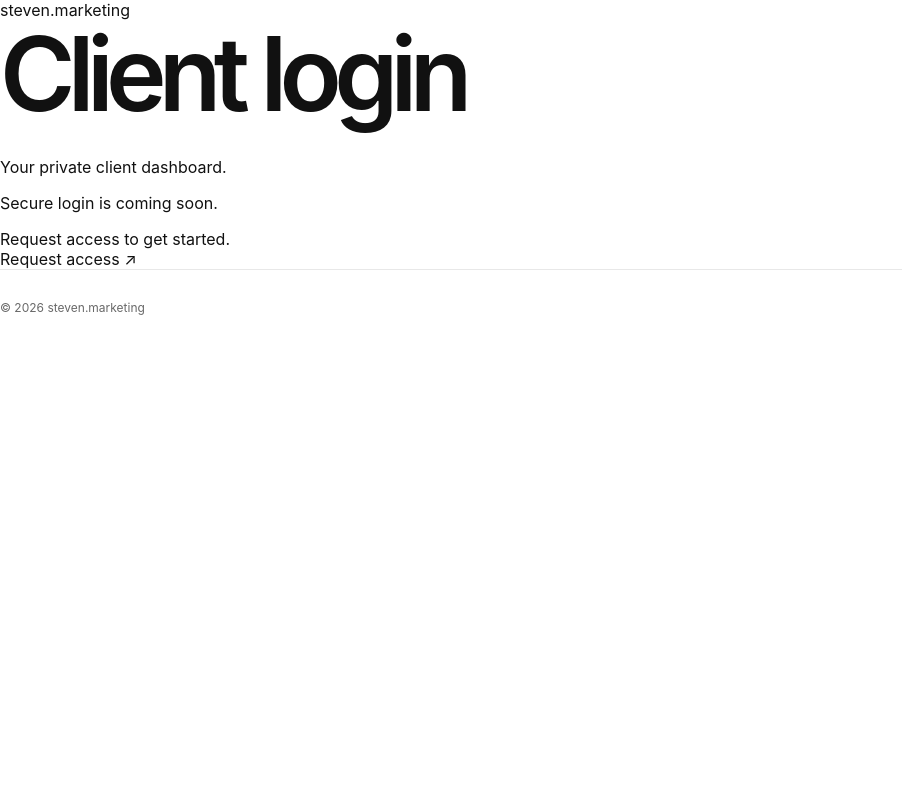
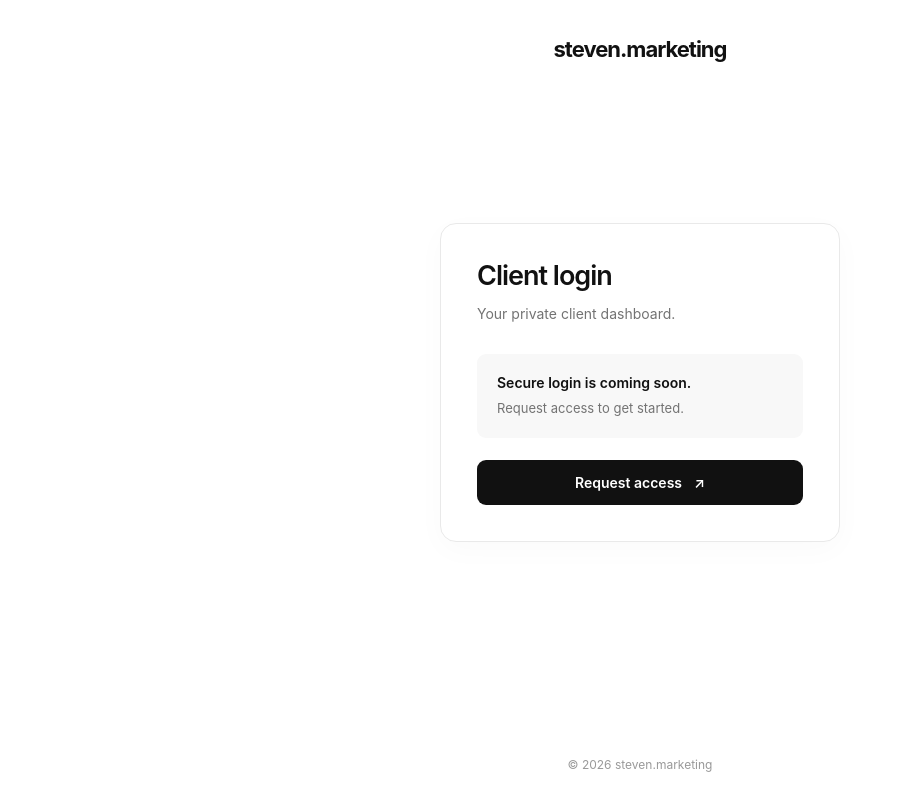
Before and after one commit to scmktg/Steven.marketing, a Next.js app: page / in a window 1280 px wide. Shown: the whole page, without its empty margins (0-902 px from the left). Built offline with nearby package versions, Linux system fonts and the light colour scheme.

Commit message:
Make homepage a minimal centered client login screen

```diff
--- a/src/app/globals.css
+++ b/src/app/globals.css
@@ -1,43 +1,21 @@
-:root { color-scheme: light; --background: #fff; --text: #111; --muted: #686868; --border: #e8e8e8; }
+:root { color-scheme: light; --ink: #111; --muted: #737373; --line: #e9e9e9; }
 * { box-sizing: border-box; }
-html { scroll-behavior: smooth; }
-body { margin: 0; background: var(--background); color: var(--text); font-family: -apple-system, BlinkMacSystemFont, "Segoe UI", Helvetica, Arial, sans-serif; -webkit-font-smoothing: antialiased; }
+html, body { min-height: 100%; }
+body { margin: 0; background: #fff; color: var(--ink); font-family: -apple-system, BlinkMacSystemFont, "Segoe UI", Helvetica, Arial, sans-serif; -webkit-font-smoothing: antialiased; }
 a { color: inherit; text-decoration: none; }
-a:focus-visible { outline: 2px solid #111; outline-offset: 5px; border-radius: 3px; }
-.site-shell { width: min(100% - 88px, 1120px); min-height: 100dvh; margin: auto; display: flex; flex-direction: column; }
-.masthead { display: flex; align-items: center; justify-content: space-between; min-height: 88px; gap: 20px; }
-.wordmark { font-size: 20px; font-weight: 650; letter-spacing: -0.8px; white-space: nowrap; }
-.nav-link { font-size: 13px; font-weight: 500; white-space: nowrap; }
-.nav-link span { margin-left: 8px; }
-.hero { flex: 1; display: flex; flex-direction: column; justify-content: center; align-items: flex-start; padding: clamp(110px, 16vh, 200px) 0 clamp(130px, 20vh, 230px); }
-.eyebrow { font-size: 12px; letter-spacing: .02em; color: var(--muted); margin: 0 0 25px; }
-h1, h2, p { overflow-wrap: break-word; }
-h1 { font-size: clamp(56px, 8vw, 104px); line-height: 1.06; letter-spacing: -.075em; font-weight: 600; margin: 0 0 28px; }
-.intro { max-width: 550px; margin: 0; color: var(--muted); line-height: 1.65; font-size: clamp(17px, 2vw, 20px); }
-.button { display: inline-flex; justify-content: space-between; align-items: center; gap: 38px; padding: 15px 20px; border-radius: 9px; font-size: 13px; font-weight: 600; transition: transform .15s ease, background .15s ease; white-space: nowrap; }
-.button:hover { transform: translateY(-2px); }
-.button-dark { background: #111; color: #fff; margin-top: 36px; }
-.button-dark:hover { background: #333; }
-.button-outline { border: 1px solid #ccc; background: #fff; }
-.button-outline:hover { background: #f7f7f7; }
-.client-section { border-top: 1px solid var(--border); padding: 76px 0 88px; display: flex; align-items: center; justify-content: space-between; gap: 56px; }
-.client-section .eyebrow { margin-bottom: 17px; }
-h2 { font-size: clamp(27px, 3.5vw, 42px); letter-spacing: -.055em; font-weight: 600; line-height: 1.15; margin: 0 0 16px; }
-.client-section p:not(.eyebrow) { max-width: 510px; color: var(--muted); font-size: 15px; line-height: 1.7; margin: 0; }
-footer { border-top: 1px solid var(--border); padding: 30px 0; display: flex; justify-content: space-between; gap: 20px; color: var(--muted); font-size: 12px; }
-.login-content { flex: 1; padding: clamp(110px, 17vh, 190px) 0 130px; max-width: 610px; }
-.login-content h1 { font-size: clamp(50px, 7vw, 80px); }
-.login-notice { border-top: 1px solid var(--border); padding: 25px 0 0; margin-top: 40px; }
-.login-notice strong { font-size: 14px; font-weight: 600; }
-.login-notice p { margin: 10px 0 0; color: var(--muted); font-size: 14px; line-height: 1.6; }
-.login-content .button { margin-top: 30px; }
-@media (max-width: 700px) {
-  .site-shell { width: calc(100% - 40px); }
-  .masthead { min-height: 76px; }
-  .wordmark { font-size: 18px; }
-  .hero { padding: 105px 0 140px; }
-  h1 { font-size: clamp(52px, 11vw, 75px); }
-  .client-section { padding: 56px 0 64px; flex-direction: column; align-items: flex-start; gap: 28px; }
-  .login-content { padding-top: 115px; }
-}
-@media (prefers-reduced-motion: reduce) { *, *::before, *::after { scroll-behavior: auto !important; transition: none !important; } }
+a:focus-visible { outline: 2px solid #111; outline-offset: 4px; }
+.site { min-height: 100dvh; display: grid; grid-template-rows: auto 1fr auto; }
+.header { display: flex; justify-content: center; align-items: center; padding: 36px 20px; }
+.logo { font-size: 22px; font-weight: 650; letter-spacing: -1px; }
+.center { display: flex; align-items: center; justify-content: center; padding: 48px 20px 110px; }
+.login-card { width: min(100%, 400px); border: 1px solid var(--line); border-radius: 16px; padding: 36px; box-shadow: 0 8px 30px rgba(0,0,0,.025); }
+h1 { margin: 0; font-size: 27px; line-height: 1.15; font-weight: 600; letter-spacing: -1px; }
+.description { color: var(--muted); font-size: 14px; margin: 12px 0 30px; line-height: 1.5; }
+.notice { padding: 20px; background: #f8f8f8; border-radius: 9px; }
+.notice p { font-size: 14px; font-weight: 600; margin: 0 0 6px; }
+.notice span { color: var(--muted); font-size: 13px; line-height: 1.5; }
+.login-action { display: flex; align-items: center; justify-content: center; gap: 12px; margin-top: 22px; background: #111; color: #fff; border-radius: 9px; padding: 14px 18px; font-size: 14px; font-weight: 600; transition: background .15s; }
+.login-action:hover { background: #333; }
+.footer { text-align: center; color: #999; font-size: 12px; padding: 28px 20px; }
+@media (max-width: 480px) { .header { padding: 28px 16px; } .center { padding: 24px 20px 75px; } .login-card { padding: 28px 24px; } }
+@media (prefers-reduced-motion: reduce) { * { transition: none !important; } }
```
